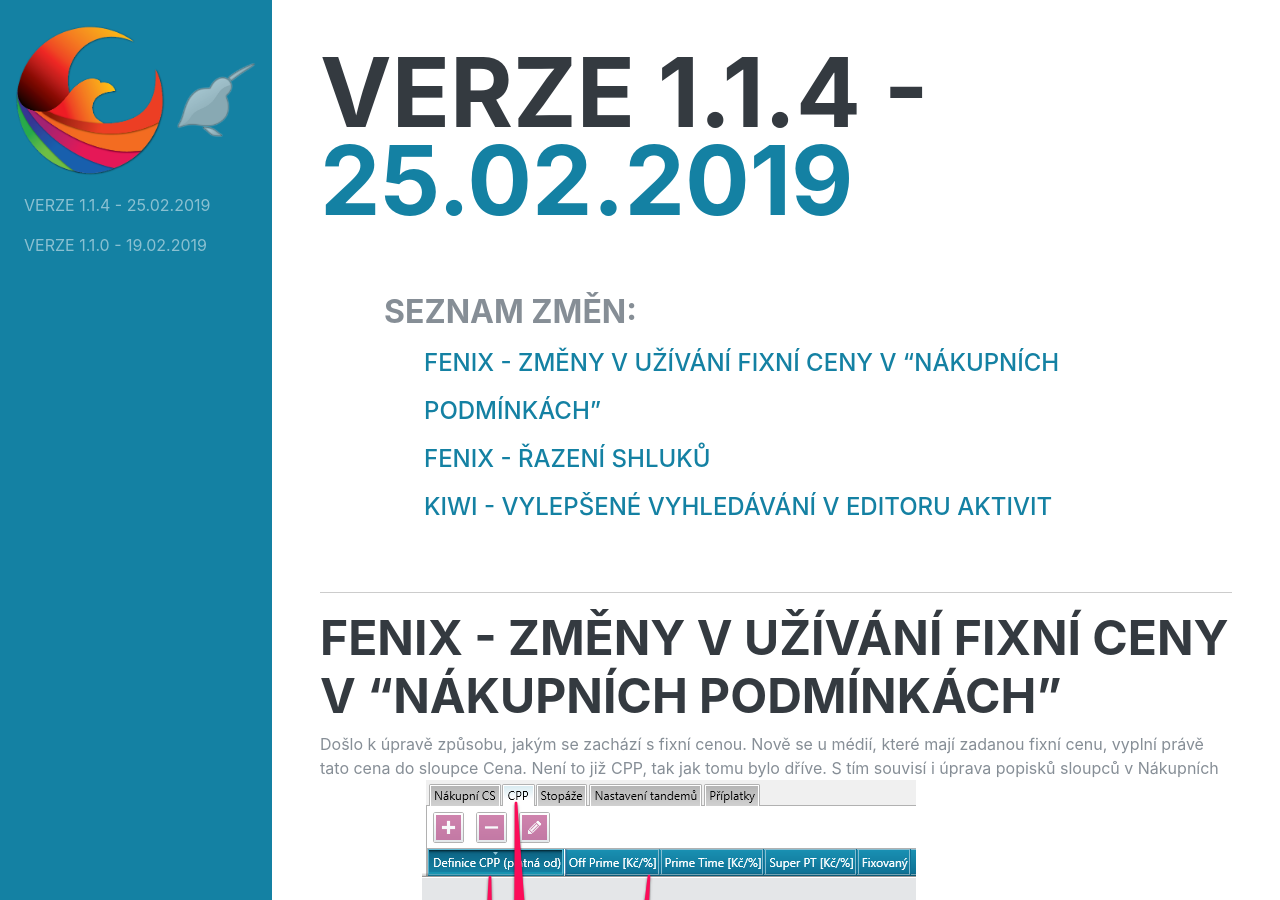
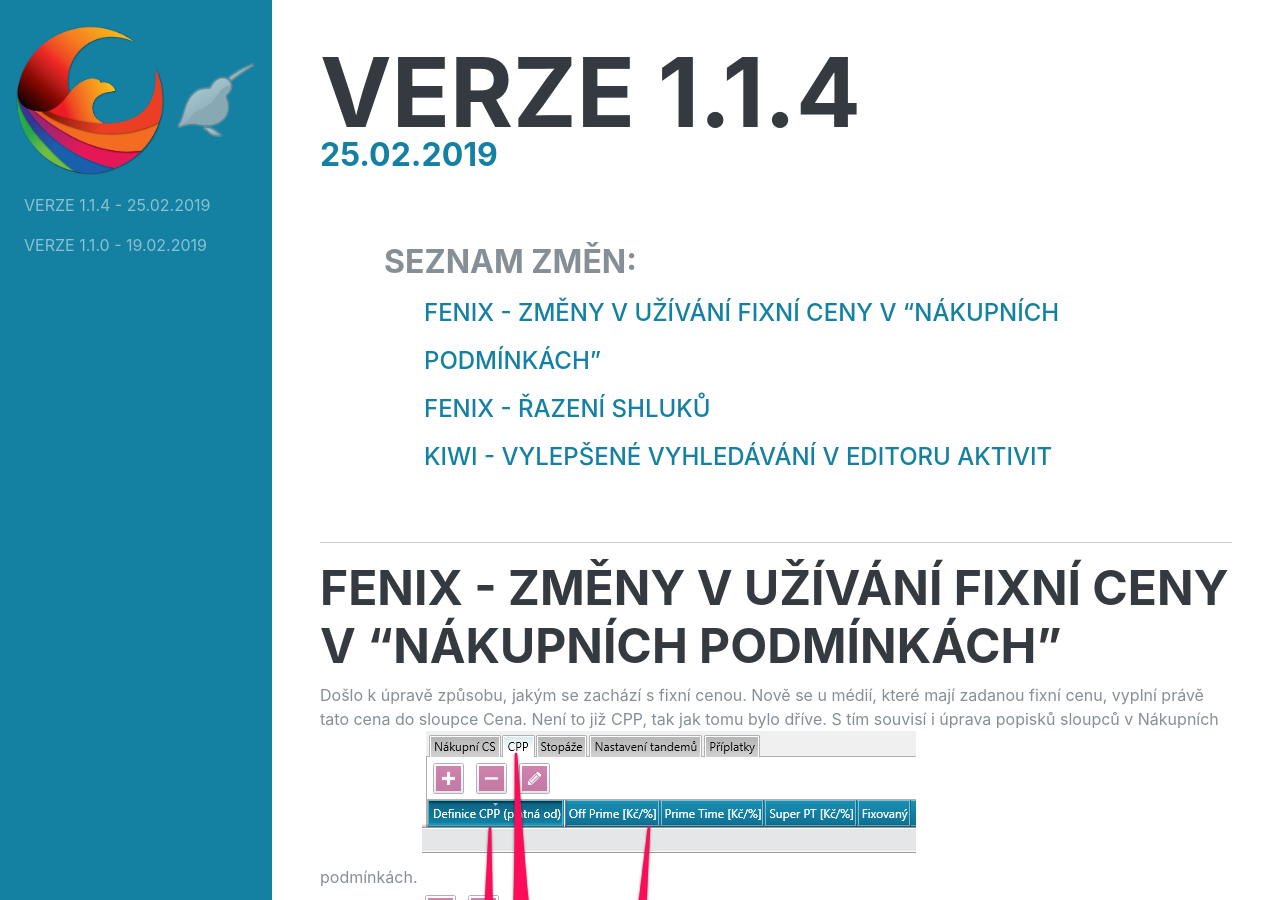
Before and after one commit to benesrichard/news-web2, a Jekyll site: the page built from fenix.html, in a window 1280 px wide and 900 px high. Built offline with Jekyll 4.4.1, drawn with Linux system fonts in a browser that asks for light colours; some web fonts are replaced.

Commit message:
Změna headingu

```diff
--- a/_includes/homepage.html
+++ b/_includes/homepage.html
@@ -75,8 +75,8 @@
     <div class="container-fluid p-0">
         <section class="resume-section p-3 p-lg-5 d-flex" id="about">
             <div class="w-100">
-                <h1 class="mb-0">Verze {{ post.title }} - <span
-                        class="text-primary">{{ post.date | date: "%d.%m.%Y" }}</span></h1>
+                <h1 class="mb-0">Verze {{ post.title }}</h1>
+                <h3><span class="text-primary">{{ post.date | date: "%d.%m.%Y" }}</span></h3>
                 <div class="subheading">Seznam změn:</a>
                     <ul id="features-list">
 
@@ -97,8 +97,8 @@
     <div class="container-fluid p-0">
         <section class="resume-section p-3 p-lg-5 d-flex" id="about">
             <div class="w-100">
-                <h1 class="mb-0">Verze {{ post.title }} - <span
-                        class="text-primary">{{ post.date | date: "%d.%m.%Y" }}</span></h1>
+                <h1 class="mb-0">Verze {{ post.title }}</h1>
+                <h3><span class="text-primary">{{ post.date | date: "%d.%m.%Y" }}</span></h3>
                 <div class="subheading">Seznam změn:</a>
                     <ul id="features-list">
 
--- a/_includes/post.html
+++ b/_includes/post.html
@@ -70,8 +70,8 @@
   <div class="container-fluid p-0">
     <section class="resume-section p-3 p-lg-5 d-flex" id="about">
       <div class="w-100">
-        <h1 class="mb-0">Verze {{ page.title }} - <span class="text-primary">{{ page.date | date: "%d.%m.%Y" }}</span>
-        </h1>
+        <h1 class="mb-0">Verze {{ page.title }}</h1>
+        <h3><span class="text-primary">{{ page.date | date: "%d.%m.%Y" }}</span></h3>
         <div class="subheading">Seznam změn:</a>
           <ul id="features-list">
 
```
